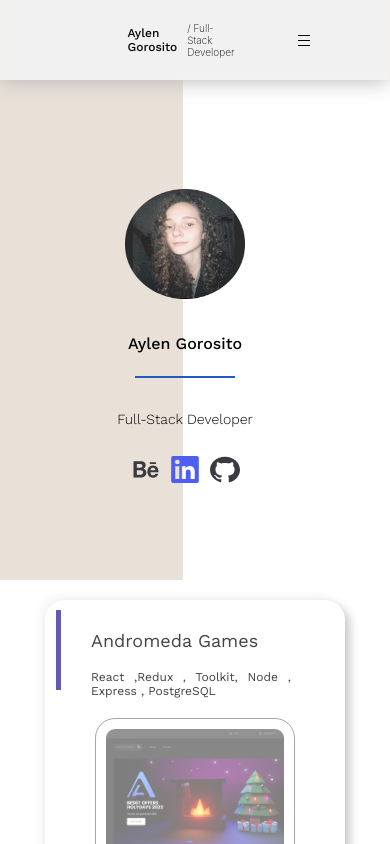
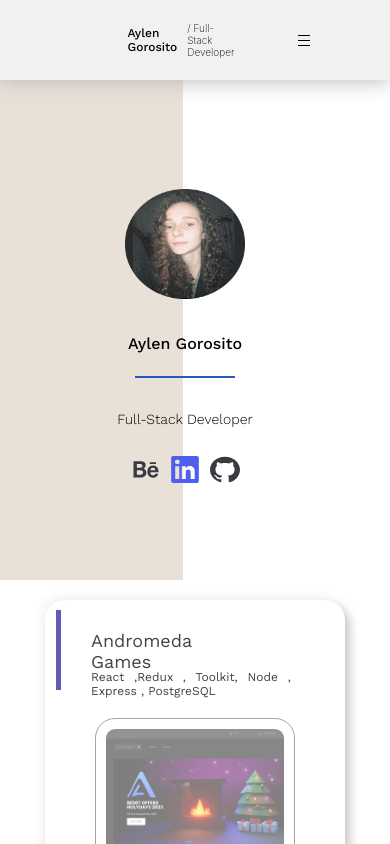
Before and after one commit to AylenGorosito313/portfolio, a React (Vite) app: page / in a window 390 px wide. Shown: the top 844 px of the page. Built offline with nearby package versions, Linux system fonts and the light colour scheme.

Commit message:
Update Proyects.css

```diff
--- a/src/pages/proyects/Proyects.css
+++ b/src/pages/proyects/Proyects.css
@@ -66,7 +66,7 @@
 .title-proyect {
   margin: 0px;
   height: 40px;
-  width: 200px;
+  width: auto;
   color: #464242;
   padding-left: 10px;
   font-weight: 700;
@@ -246,7 +246,7 @@
   .title-proyect {
     margin: 0px;
     height: 40px;
-    width: 200px;
+    width: auto;
     padding-left: 10px;
     font-family: Work sans;
     font-weight: 400;
@@ -298,7 +298,7 @@
   .title-proyect {
     margin: 0px;
     height: 40px;
-    width: 200px;
+    width: auto;
     padding-left: 10px;
     font-family: Work sans;
     font-weight: 400;
@@ -405,7 +405,7 @@
   .title-proyect {
     margin: 0px;
     height: 40px;
-    width: 200px;
+    width: auto;
     padding-left: 10px;
     font-family: Work sans;
     font-weight: 400;
```
